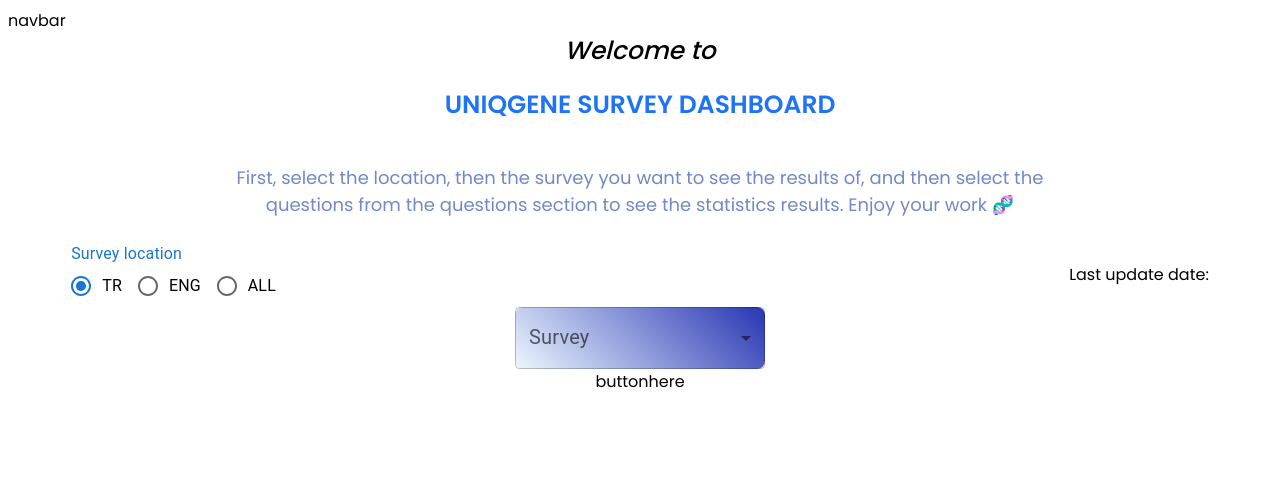
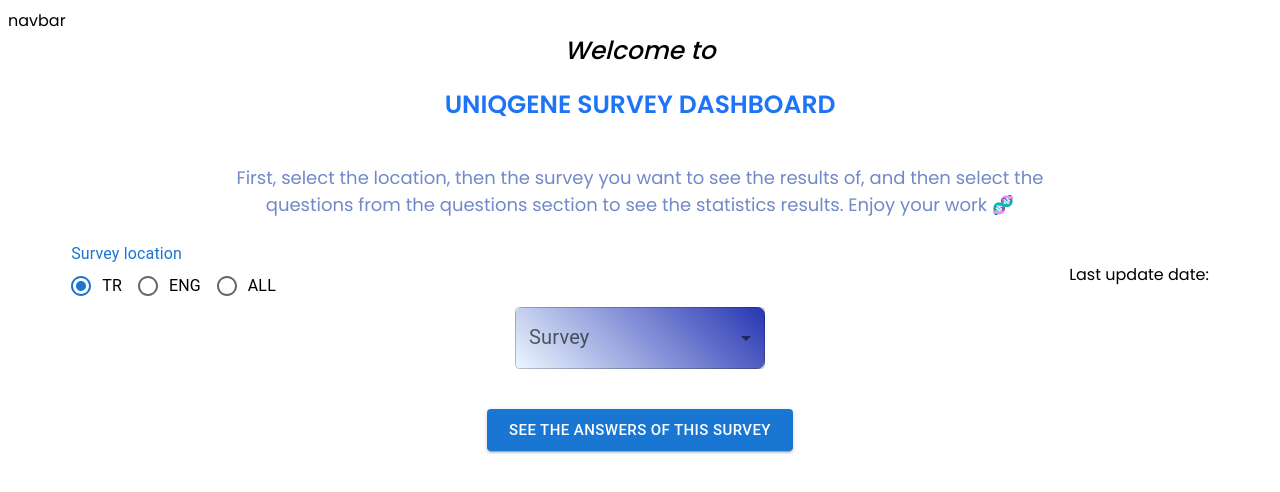
Before and after one commit to gozdesimsekk/SurveyUniq, a React (Create React App) app: page / in a window 1280 px wide. Both pictures are taken after a click on the label "TR". Shown: the top 492 px of the page. Built offline with nearby package versions, Linux system fonts and the light colour scheme.

Commit message:
button added

```diff
--- a/src/pages/HomePage.css
+++ b/src/pages/HomePage.css
@@ -50,3 +50,6 @@
     color: white;
     font-size: 20px;
 }
+.seetheresult{
+    margin: 40px
+}
--- a/src/pages/HomePage.js
+++ b/src/pages/HomePage.js
@@ -9,7 +9,7 @@ import Select from '@mui/material/Select';
 import InputLabel from '@mui/material/InputLabel';
 import MenuItem from '@mui/material/MenuItem';
 import Box from '@mui/material/Box';
-
+import Button from '@mui/material/Button';
 
 const HomePage = () => {
 
@@ -28,10 +28,12 @@ const HomePage = () => {
       handleChange(event);
       setSurveykind(event.target.value);
 
-      // Simüle edilen toplam yanıt sayısını güncelle
-      // Burada, gerçek verilere bağlı olarak toplam yanıt sayısını güncelleyebilirsiniz.
-      // Örnek olarak, 10 olarak varsayalım:
       setTotalResponse(10);
+    };
+
+
+    const handleButtonClick = () => {
+
     };
   return (
     <div>
@@ -97,7 +99,9 @@ const HomePage = () => {
  <Box mt={0} border={1} borderRadius={2} borderTop={0} fontSize={20} color={"#273DB3"} p={2}>  {totalResponse} Total Response</Box> )}
      </div>
      <div className='seetheresult'>
-     buttonhere
+     <Button variant="contained" color="primary" size="large" onClick={handleButtonClick}>
+     See The Answers Of This Survey
+            </Button>
      </div>
      </div>
        }
```
